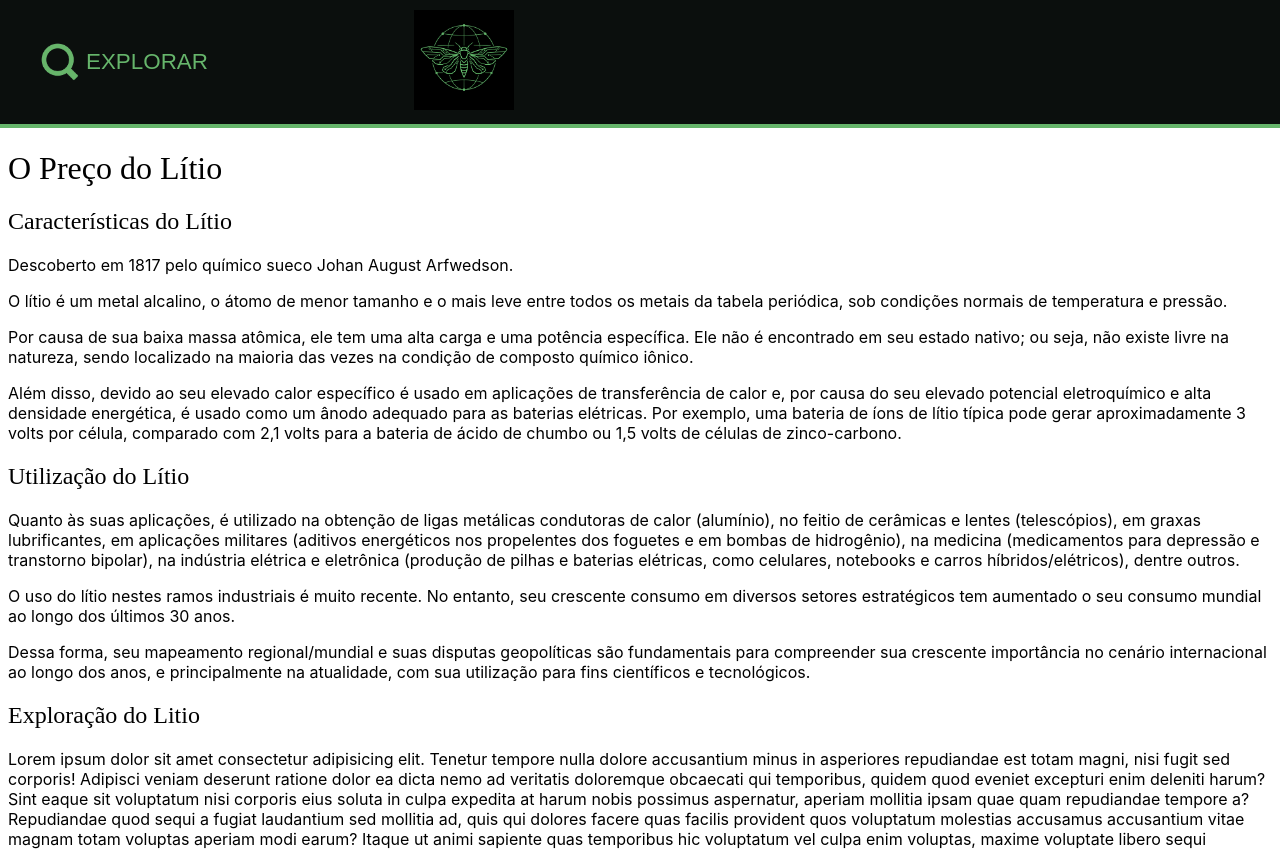
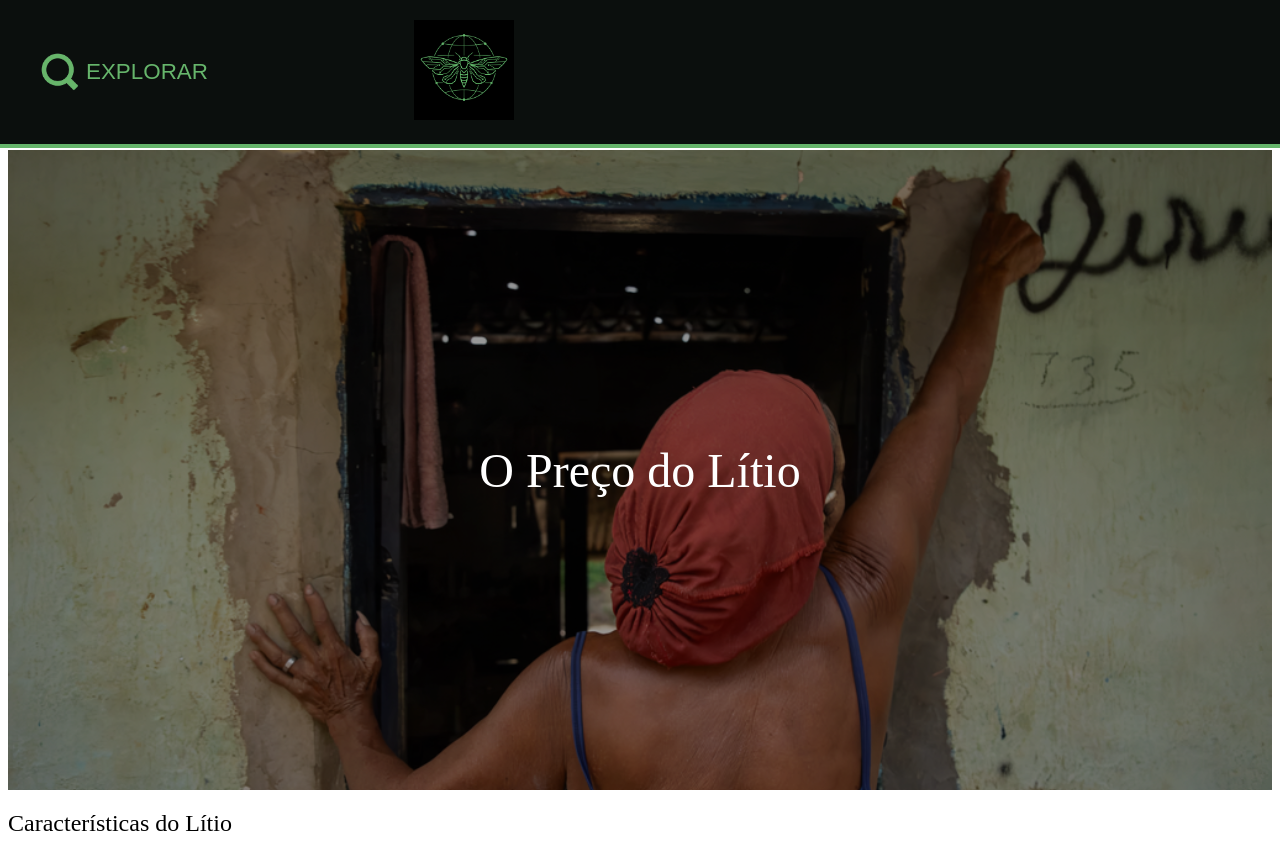
Before and after one commit to cauanvictorcavalcanti-a11y/ecobyte, a plain HTML site: page index.html in a window 1280 px wide. Shown: the top 849 px of the page. Drawn offline with Linux system fonts and the light colour scheme.

Commit message:
Add files via upload

```diff
--- a/css/style.css
+++ b/css/style.css
@@ -62,13 +62,15 @@ nav {
     flex-direction: row;
     gap: 20px;
     border-bottom: 4px solid var(--cor-matriz);
-    padding: 10px 40px;
+    padding: 20px 40px;
     justify-content: space-between;
     position: fixed;
     z-index: 100;
     width: 100%;
     top: 0;
     left: 0;
+
+    transition: all 0.5s;
 
 }
 nav h1 {
@@ -106,5 +108,74 @@ font-family:  "Barlow Condensed";
 
 }
 
+/* luca*/
+
+    .hero{
+
+    height: 80vh;
+    width : 100%;
+
+
+
+    background-image: url('../img/LITIO.png');
+        background-size: cover;
+        background-position: center;
+margin: 0px;
+padding: 0px;
+
+ display: flex;
+    justify-content: center;
+    align-items: center;
+
+    animation: troca-fundo 15s infinite;
+    background-color: #0B0F0D;
+    box-shadow: inset 0 0 0 1000px rgba(0, 0, 0, 0.402);
+
+    }
+
+    /*é uma tag que da pra fazer animações */
+    /*é dividido em porcentagem dos 15s da animação , só faze regra de 3*/
+@keyframes troca-fundo {
+    0%,33%{
+        background-image: url('../img/ImpactoLitio1.jpg');
+    }
+    40%,66%{
+        background-image: url('../img/LITIO.png');
+    }
+    73%,94%{
+        background-image: url('../img/ImpactoLitio2.png');
+    }
+    100%{
+        background-image: url('../img/ImpactoLitio1.jpg');
+    }
+}
+
+
+    .hero h1{
+
+
+        color: white;
+
+        text-align: center;
+
+        font-size: 3rem;
+
+
+        transition: 0.5s;
+
+
+    }
+    .hero h1:hover{
+font-size: 5rem;
+text-shadow: 2px 8px 4px rgba(0, 0, 0, 0.8);
+    }
+
+    nav.nav-encolhido {
+    padding: 10px 40px;
+    background-color: rgba(11, 15, 13, 0.9);
+   box-shadow: #e71506(10px,5px);
+}
+
+
 
 /* === 5.1 ... === */
```
